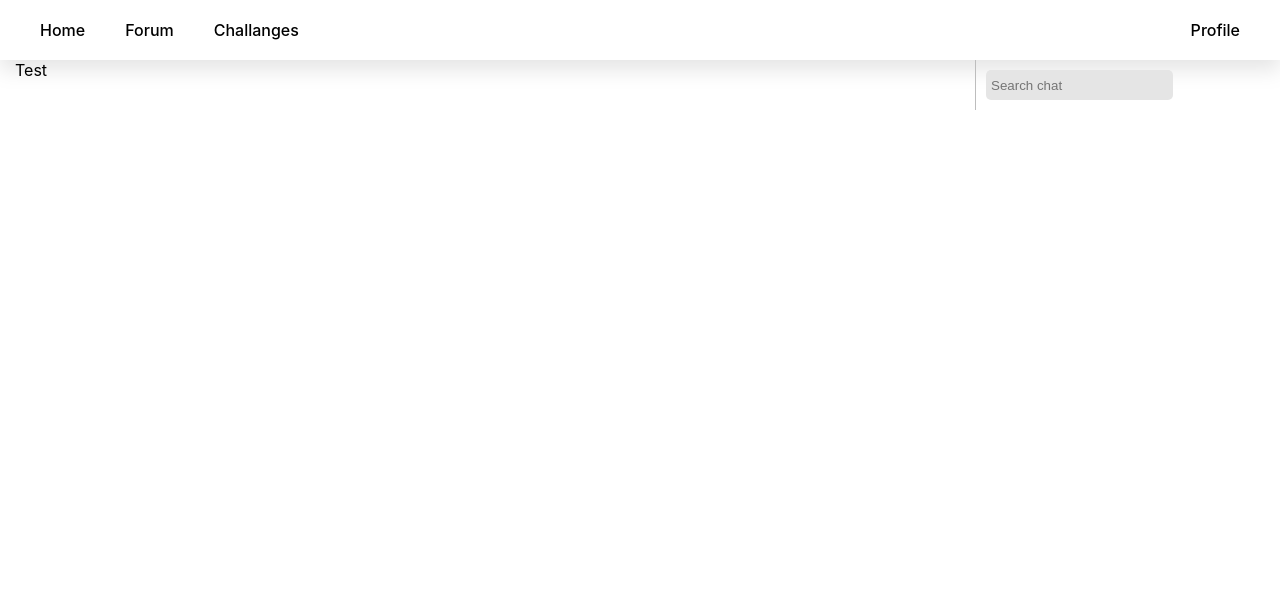
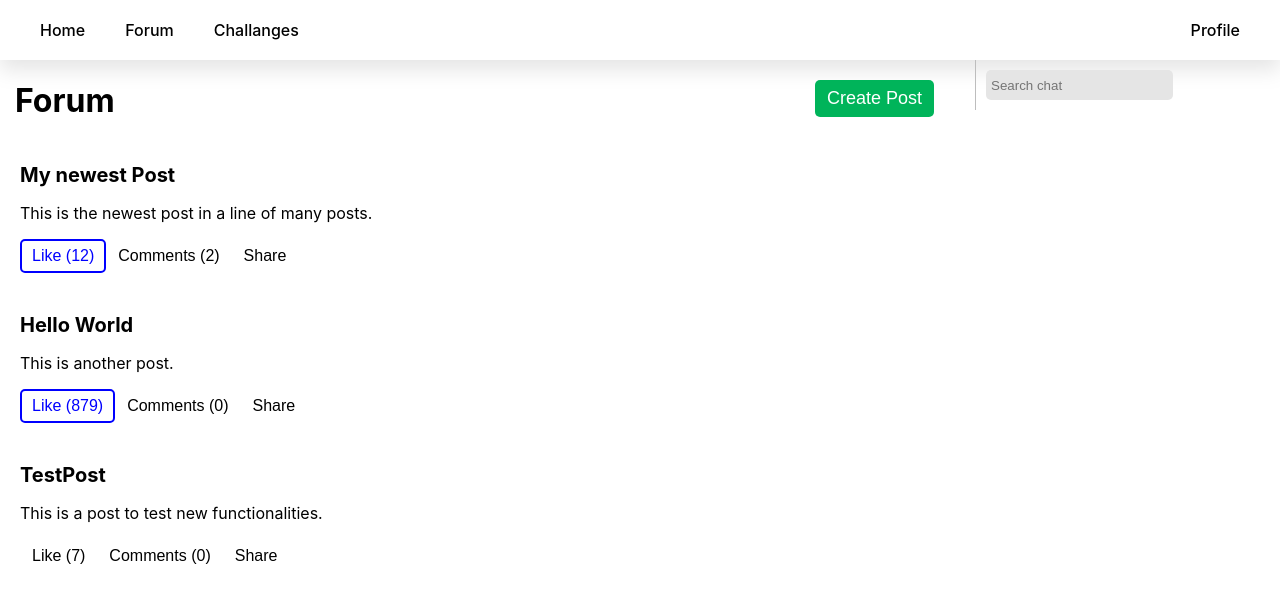
Before and after one commit to ZaqSD/spacecoding, a React (Create React App) app in the folder frontend/: page /forum in a window 1280 px wide. Shown: the top 602 px of the page. Built offline with nearby package versions, Linux system fonts and the light colour scheme.

Commit message:
Create forumpage
forumpage can display posts now
temp

```diff
--- a/frontend/src/App.css
+++ b/frontend/src/App.css
@@ -3,6 +3,76 @@ ul {
     margin: 10px;
     padding: 0;
   }
+
+.buttonUpload {
+    background-color: rgb(0, 180, 90);
+    font-size: 18px;
+    font-weight: 500;
+    color: white;
+    border-radius: 5px;
+    border-width: 0px;
+    padding-top: 8px;
+    padding-right: 12px;
+    padding-bottom: 8px;
+    padding-left: 12px;
+    margin-top: 20px;
+}
+
+.buttonUpload:hover {
+    transition: background-color 125ms ease-in;
+    background-color: rgb(0, 150, 70);
+}
+
+.forumPost {
+    padding: 10px;
+    margin: 10px;
+}
+
+.forumPostAction {
+    transition: background-color 300ms ease-out;
+    border-radius: 5px;
+    border-width: 2px;
+    border-color: white;
+    border-style: solid;
+    color: black;
+    background-color: white;
+    font-size: 16px;
+    font-weight: 500;
+    padding-top: 6px;
+    padding-right: 10px;
+    padding-bottom: 6px;
+    padding-left: 10px;
+    text-decoration: none;
+}
+
+.forumPostAction:hover{
+    transition: background-color 300ms ease-out;
+    background-color: #E5E5E5;
+    border-radius: 5px;
+}
+
+.forumPostAction#postLikeBtn:hover{
+    transition: background-color 300ms ease-out;
+    background-color: #DDDDFF;
+    border-radius: 5px;
+}
+
+.forumPostAction.liked{
+    color: blue;
+    border-color: blue;
+    border-width: 2px;
+    border-radius: 5px;
+}
+
+.forumPostContent {
+    font-size: 16px;
+}
+
+.forumPostTitle {
+    font-weight: 700;
+    font-size: 20px;
+    margin: 0px;
+}
 
 .messageWindow {
     border-left: 1px solid #BDBDBD;
--- /dev/null
+++ b/frontend/src/components/ForumPost.tsx
@@ -0,0 +1,48 @@
+import * as React from "react";
+
+import { Col, Container, Row } from "react-grid-system";
+
+interface ForumPostProps {
+  title: string;
+  content?: string;
+  isLiked: boolean;
+  likeNr: number;
+  commentNr: number;
+}
+export default function ForumPost(props: ForumPostProps) {
+  const [likeNr, setLikeNr] = React.useState(props.likeNr);
+  const [liked, setLiked] = React.useState(props.isLiked);
+
+  const handleLike = () => {
+    if (liked) {
+      setLiked(false);
+      setLikeNr(likeNr - 1);
+    } else {
+      setLiked(true);
+      setLikeNr(likeNr + 1);
+    }
+  };
+
+  return (
+    <div className="forumPost">
+      <Row>
+        <p className="forumPostTitle">{props.title}</p>
+      </Row>
+      <Row>
+        <p className="forumPostContent">{props.content}</p>
+      </Row>
+      <Row>
+        <button
+          className={"forumPostAction" + (liked ? " liked" : " ")}
+          onClick={handleLike}
+        >
+          Like ({likeNr})
+        </button>
+        <button className="forumPostAction">
+          Comments ({props.commentNr})
+        </button>
+        <button className="forumPostAction">Share</button>
+      </Row>
+    </div>
+  );
+}
--- a/frontend/src/views/Forum.tsx
+++ b/frontend/src/views/Forum.tsx
@@ -2,6 +2,7 @@ import * as React from "react";
 
 import { Col, Container, Row } from "react-grid-system";
 
+import ForumPost from "../components/ForumPost";
 import MessageWindow from "../components/MessageWindow";
 import NavBar from "../components/NavBar";
 
@@ -11,7 +12,48 @@ export default function Home() {
       <NavBar />
       <Container fluid>
         <Row>
-          <Col lg={9}>Test</Col>
+          <Col lg={9}>
+            <Row>
+              <Col lg={10}>
+                <h1>Forum</h1>
+              </Col>
+              <Col lg={2}>
+                <button className="button buttonUpload">Create Post</button>
+              </Col>
+            </Row>
+            <Col lg={2}>
+              <div></div>
+            </Col>
+            <Col>
+              <Row>
+                <ForumPost
+                  title="My newest Post"
+                  content="This is the newest post in a line of many posts."
+                  isLiked={true}
+                  likeNr={12}
+                  commentNr={2}
+                />
+              </Row>
+              <Row>
+                <ForumPost
+                  title="Hello World"
+                  content="This is another post."
+                  isLiked={true}
+                  likeNr={879}
+                  commentNr={0}
+                />
+              </Row>
+              <Row>
+                <ForumPost
+                  title="TestPost"
+                  content="This is a post to test new functionalities."
+                  isLiked={false}
+                  likeNr={7}
+                  commentNr={0}
+                />
+              </Row>
+            </Col>
+          </Col>
           <Col lg={3}>
             <MessageWindow />
           </Col>
```
